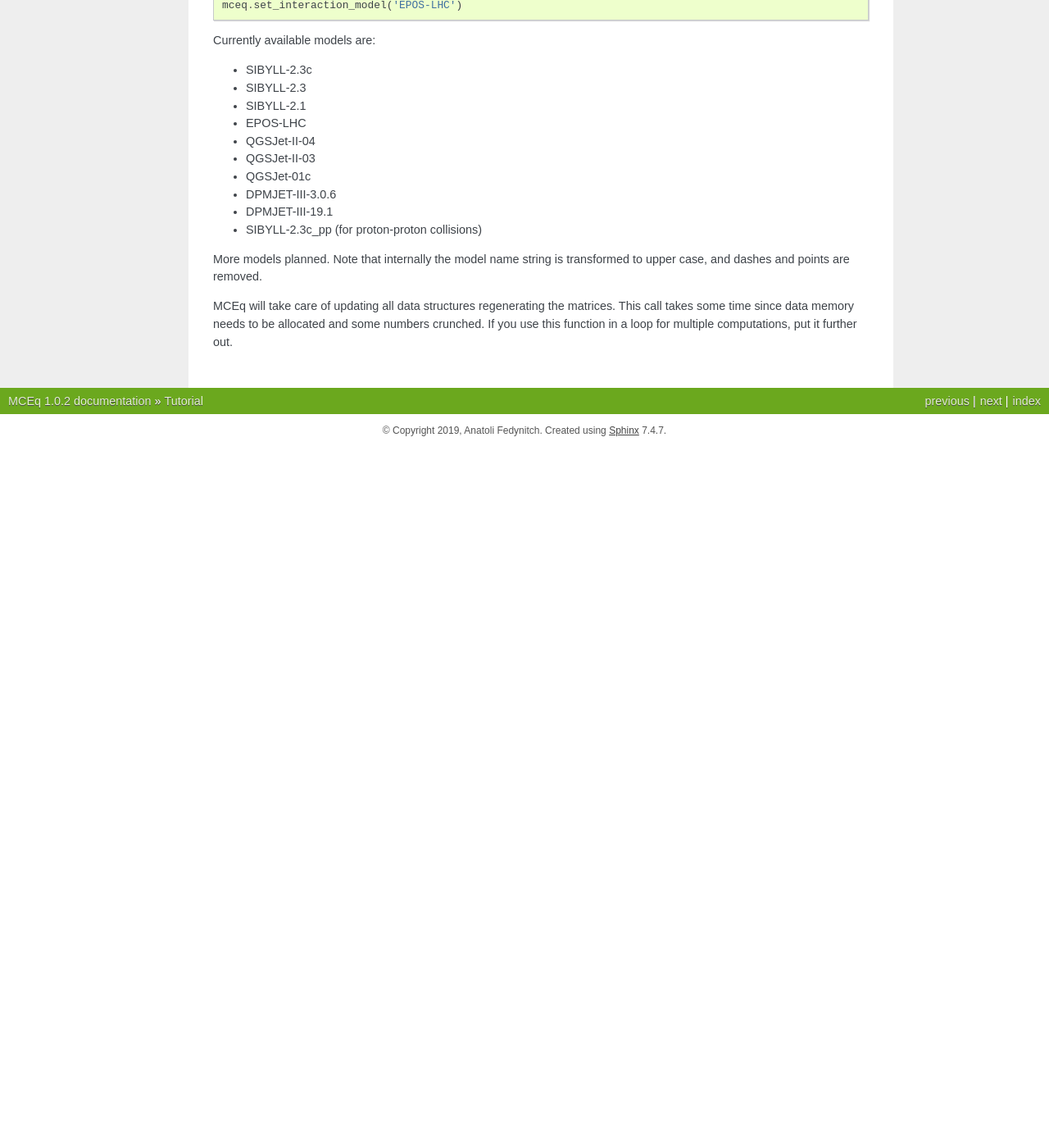
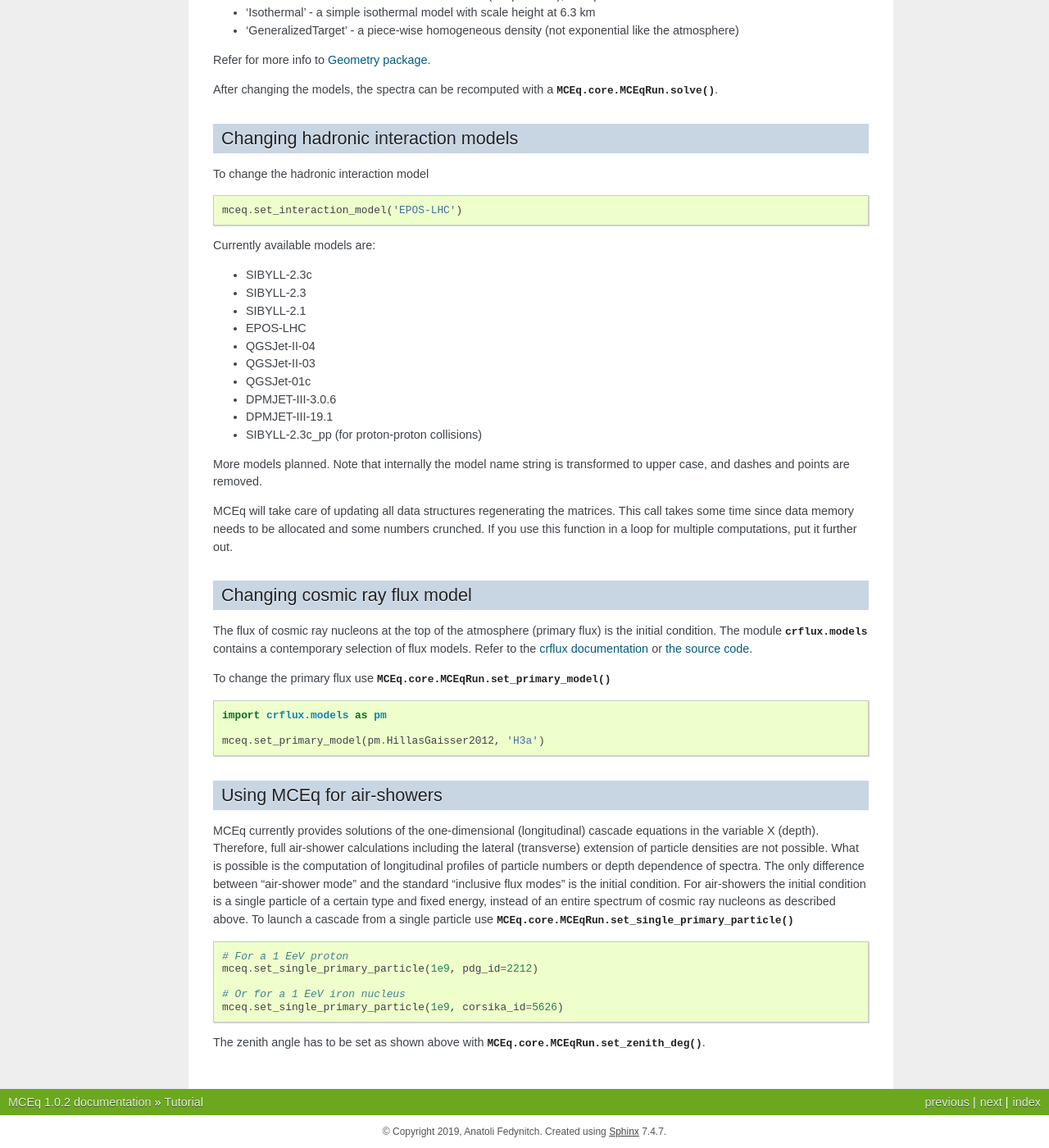
Before and after one commit to mceq-project/MCEq, a Sphinx documentation site: the page built from docs/tutorial.rst, in a window 1280 px wide and 1400 px high, scrolled down 1914 px. Shown: the whole window at 82% size. Built offline with Sphinx 7.4.7, drawn with Linux system fonts in a browser that asks for light colours; formulas are drawn with MathJax 3; before the commit the page ends 2459 px from its top, so only the background shows below that; some of the changed text lies outside the part shown.

Commit message:
Updated docs

```diff
--- a/docs/index.rst
+++ b/docs/index.rst
@@ -105,8 +105,8 @@ The current citation for the MCEq is:
 
 Find the :ref:`citations` for the physical models.
 
-Contents
-........
+Main documentation
+..................
 
 .. toctree::
    :maxdepth: 2
--- a/docs/tutorial.rst
+++ b/docs/tutorial.rst
@@ -39,12 +39,23 @@ By default MCEq will pick the numpy, MKL or the CUDA solver, depending on the
 the installed packages. Currently only 'forward-euler' solvers are available,
 which are fast and stable enough.
 
-To obtain a solution along various points in :math:`X`, create a
-grid and then supply it to the solver::
+The spectrum of each particle species at the surface can be retrieved as numpy array with ::
 
-    # A linearly spaced set of points from 0.1 up to an X value
-    # corresponding to the depth at the surface for the selected zenith
-    # angle and atmospheric model/season
+    mceq.get_solution('mu+')
+
+List available particle species in :class:`MCEq.particlemanager.ParticleManager`::
+
+    mceq.pman.print_particle_tables(0)
+
+To multiply the solution automatically with :math:`E^{\rm mag}` use ::
+
+    mceq.get_solution('mu+', mag=3) # for E^3 * flux
+
+To obtain a solution along a series depths :math:`X`, create a
+grid and pass it to the solver ::
+
+    # A linearly spaced set of points from 0.1 up to the X value corresponding
+    # to the depth at the surface (for the selected zenith angle and atmospheric model/season)
     n_pts = 100
     X_grid = np.linspace(0.1, mceq.density_profile.maxX, n_pts)
 
@@ -93,7 +104,7 @@ Available models are:
 
 Refer for more info to :ref:`densities`.
 
-After changing the models, the spectra can be recomputed with a simple `mceq.solve()`.
+After changing the models, the spectra can be recomputed with a :func:`MCEq.core.MCEqRun.solve()`.
 
 Changing hadronic interaction models
 ....................................
@@ -121,3 +132,37 @@ transformed to upper case, and dashes and points are removed.
 MCEq will take care of updating all data structures regenerating the matrices. This call
 takes some time since data memory needs to be allocated and some numbers crunched. If you
 use this function in a loop for multiple computations, put it further out.
+
+Changing cosmic ray flux model
+..............................
+
+The flux of cosmic ray nucleons at the top of the atmosphere (primary flux) is the initial condition. The
+module :mod:`crflux.models` contains a contemporary selection of flux models. Refer to the
+`crflux documentation <https://crfluxmodels.readthedocs.io/en/latest/>`_ or
+`the source code <https://github.com/afedynitch/CRFluxModels>`_.
+
+To change the primary flux use :func:`MCEq.core.MCEqRun.set_primary_model` ::
+
+    import crflux.models as pm
+
+    mceq.set_primary_model(pm.HillasGaisser2012, 'H3a')
+
+Using MCEq for air-showers
+..........................
+
+MCEq currently provides solutions of the one-dimensional (longitudinal) cascade equations in
+the variable X (depth). Therefore, full air-shower calculations including the lateral (transverse)
+extension of particle densities are not possible. What is possible is the computation of longitudinal
+profiles of particle numbers or depth dependence of spectra. The only difference between "air-shower mode"
+and the standard "inclusive flux modes" is the initial condition. For air-showers the initial condition
+is a single particle of a certain type and fixed energy, instead of an entire spectrum of cosmic
+ray nucleons as described above. To launch a cascade from a single particle use
+:func:`MCEq.core.MCEqRun.set_single_primary_particle` ::
+
+    # For a 1 EeV proton
+    mceq.set_single_primary_particle(1e9, pdg_id=2212)
+
+    # Or for a 1 EeV iron nucleus
+    mceq.set_single_primary_particle(1e9, corsika_id=5626)
+
+The zenith angle has to be set as shown above with :func:`MCEq.core.MCEqRun.set_zenith_deg`.
```
Also changed, not shown: other parts of docs/tutorial.rst (+2 -2 lines).
